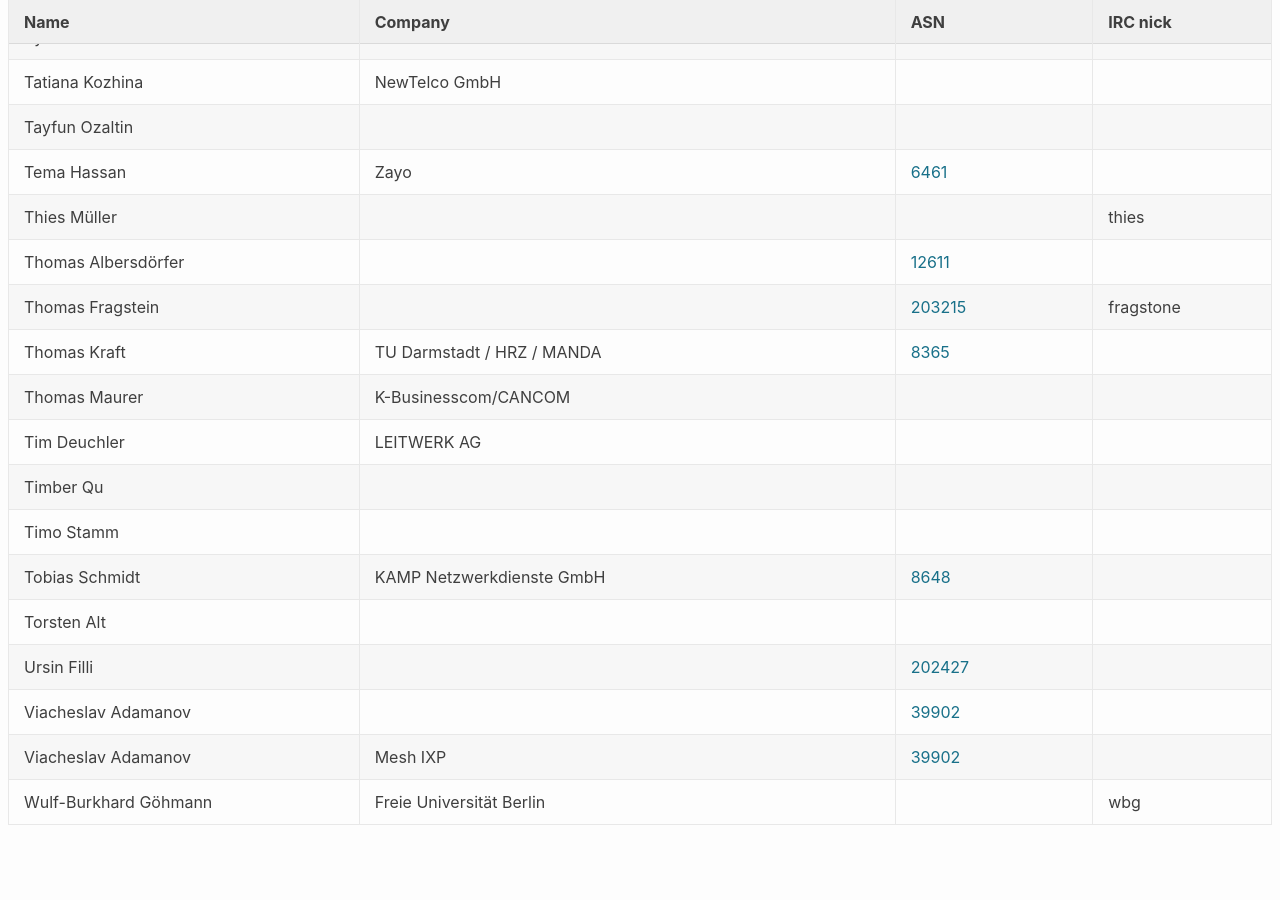
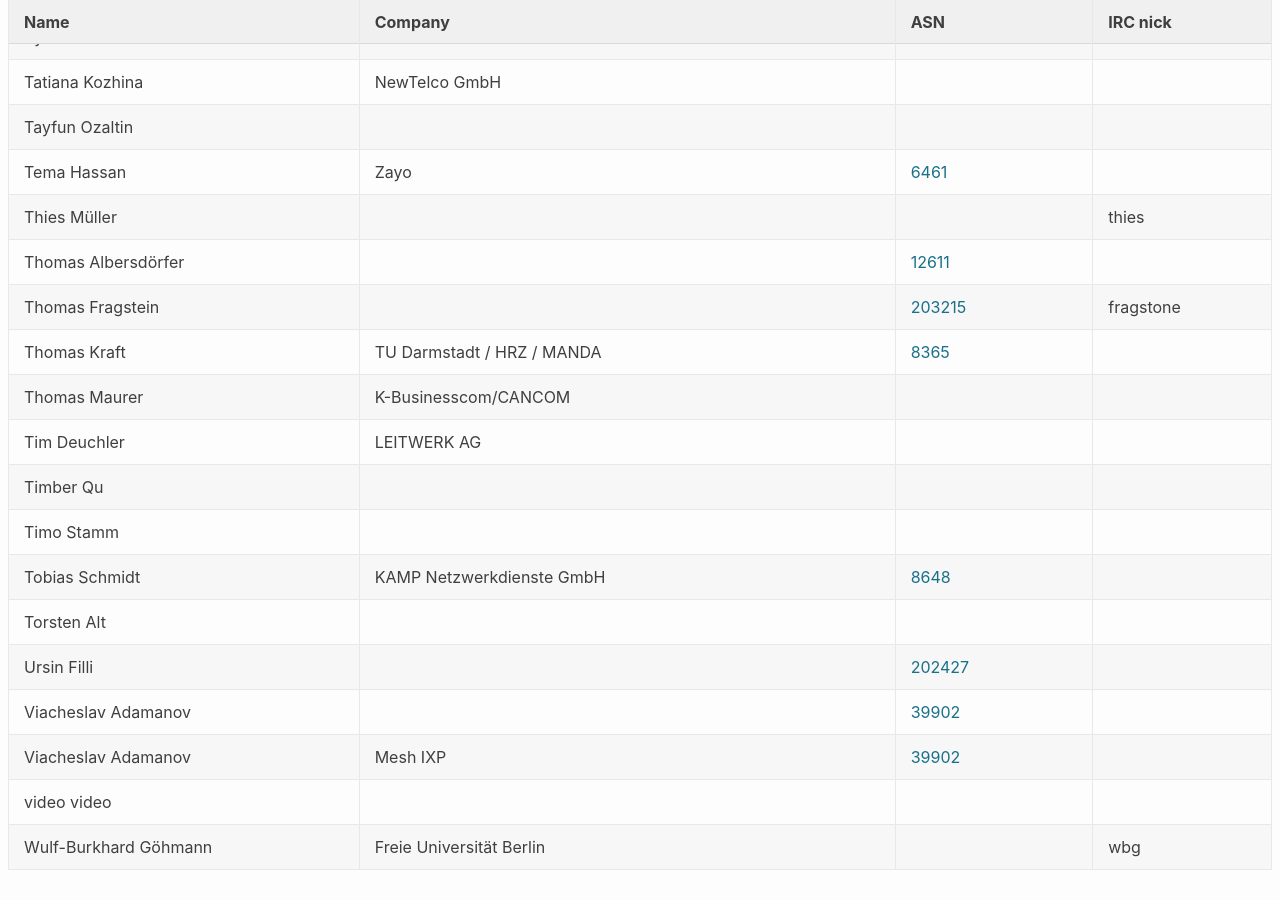
Before and after one commit to denog/pretix-attendeelist, a Jekyll site: the page built from denog15/index.md, in a window 1280 px wide and 900 px high, scrolled down 25727 px. Built offline with Jekyll 4.4.1, drawn with Linux system fonts in a browser that asks for light colours; before the commit the page ends 26582 px from its top, so only the background shows below that.

Commit message:
Latest data: Sun Nov 19 10:29:43 UTC 2023

```diff
--- a/_data/attendees_denog15_online.json
+++ b/_data/attendees_denog15_online.json
@@ -948,6 +948,12 @@
     "asn": "39902"
   },
   {
+    "name": "video video",
+    "company": null,
+    "irc": null,
+    "asn": null
+  },
+  {
     "name": "Wulf-Burkhard Göhmann",
     "company": "Freie Universität Berlin",
     "irc": "wbg",
```
